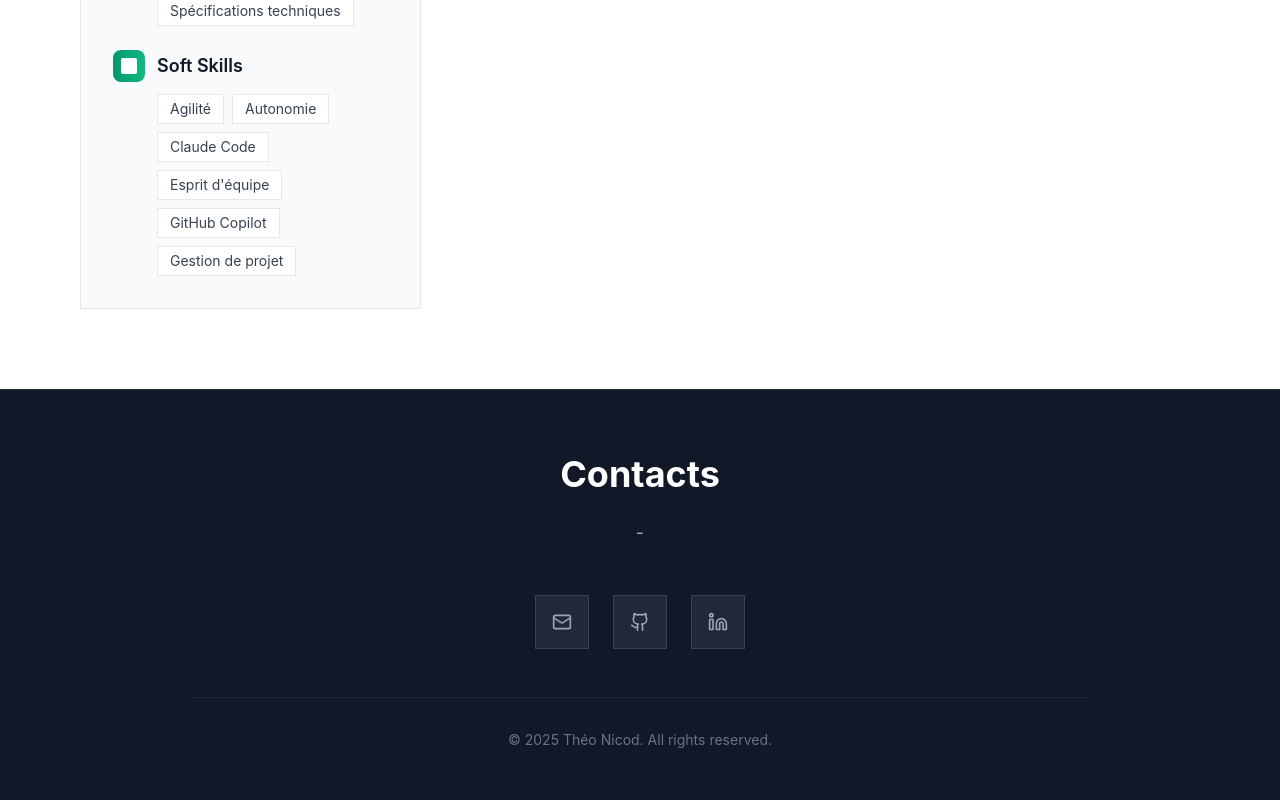
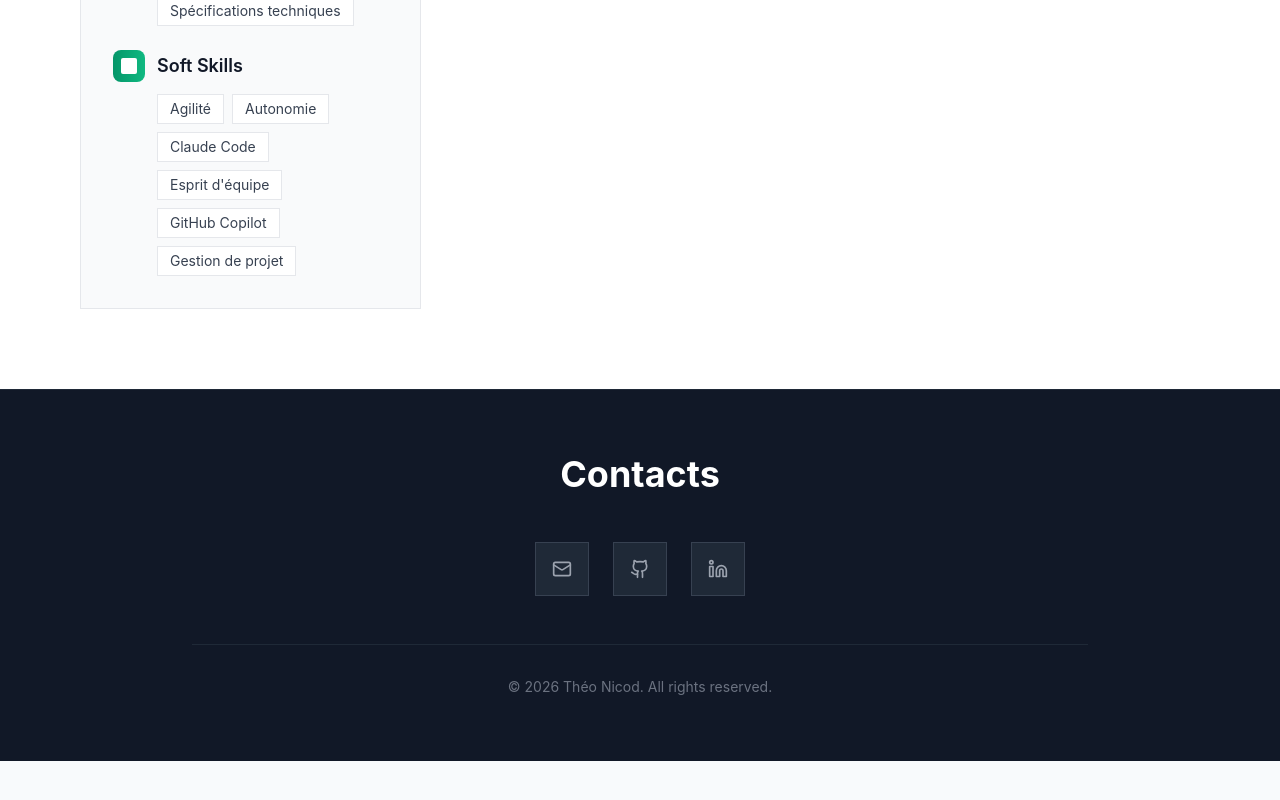
Before and after one commit to TheoNicod/portfolio, a React (Vite) app: page / in a window 1280 px wide. Shown: the part 5545-6345 px from the top of the page. After the commit the page ends 6306 px from the top, so only its background shows below. Built offline with nearby package versions, Linux system fonts and the light colour scheme.

Commit message:
change footer

```diff
--- a/src/components/Footer.tsx
+++ b/src/components/Footer.tsx
@@ -22,7 +22,6 @@ const Footer: React.FC = () => {
               <br />
             </h3>
             <p className="text-gray-400 text-lg max-w-2xl mx-auto leading-relaxed">
-              -
             </p>
           </div>
 
@@ -51,7 +50,7 @@ const Footer: React.FC = () => {
           {/* Copyright */}
           <div className="border-t border-gray-800 dark:border-gray-700 pt-8 space-y-4">
             <p className="text-sm text-gray-500">
-              © 2025 Théo Nicod. {t('footer.copyright')}
+              © 2026 Théo Nicod. {t('footer.copyright')}
             </p>
           </div>
         </div>
```
